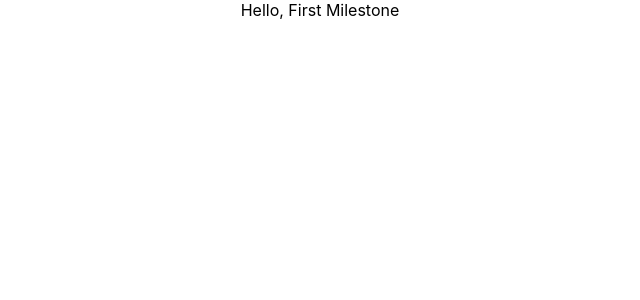
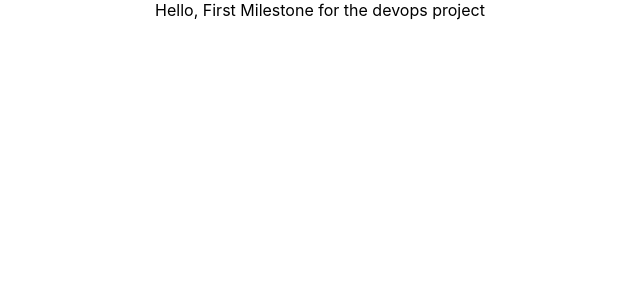
Before and after one commit to Silviyanancy/Story-Blog-Deployment-with-CI-CD, a React (Create React App) app: page / in a window 1280 px wide. Shown: the top 300 px of the page, without its empty margins (320-960 px from the left). Built offline with nearby package versions, Linux system fonts and the light colour scheme.

Commit message:
Jenkins change with version

```diff
--- a/src/App.js
+++ b/src/App.js
@@ -3,7 +3,8 @@ import './App.css';
 function App() {
   return (
     <div className="App">
-      Hello, First Milestone
+      Hello, First Milestone for the devops project
+
     </div>
   );
 }
```
